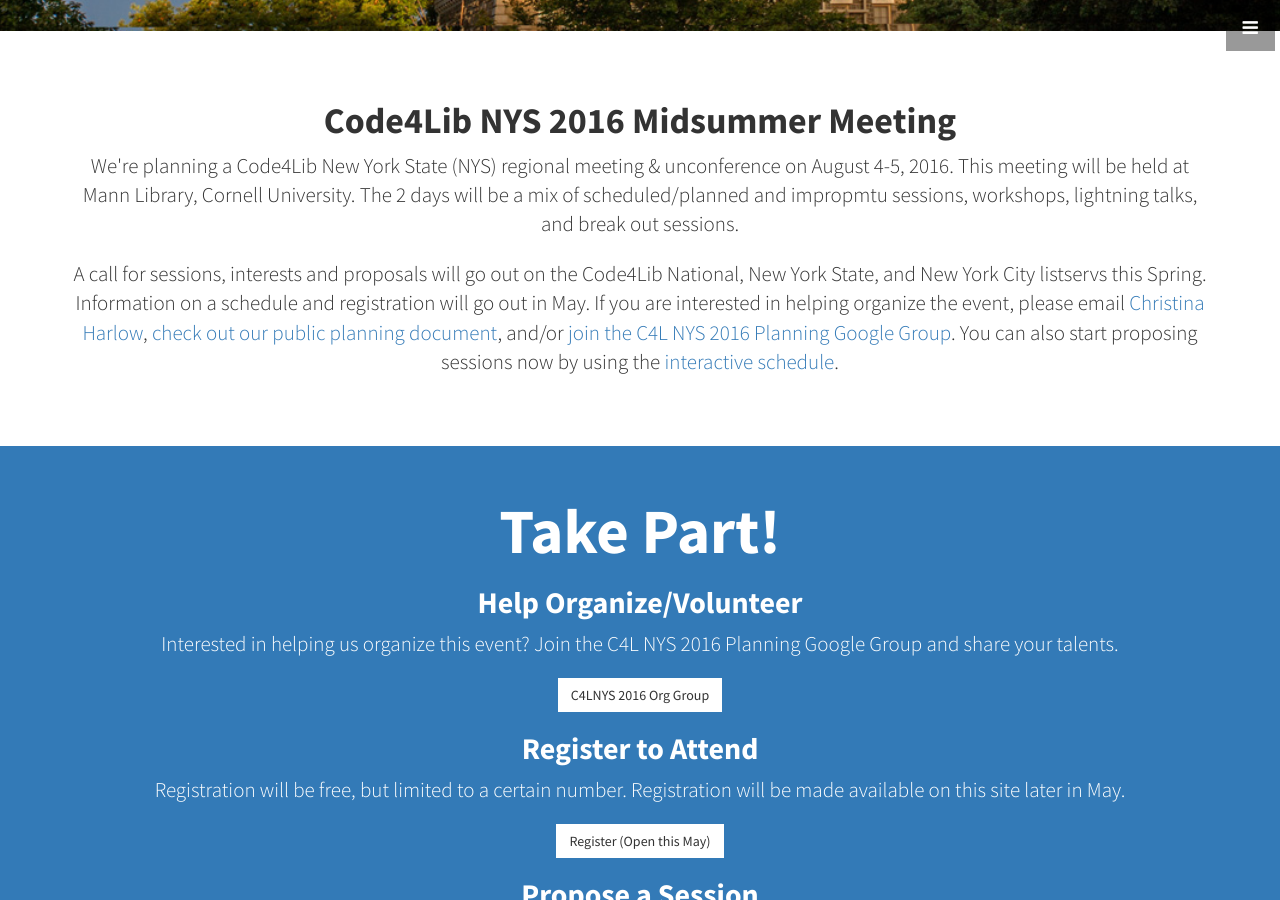
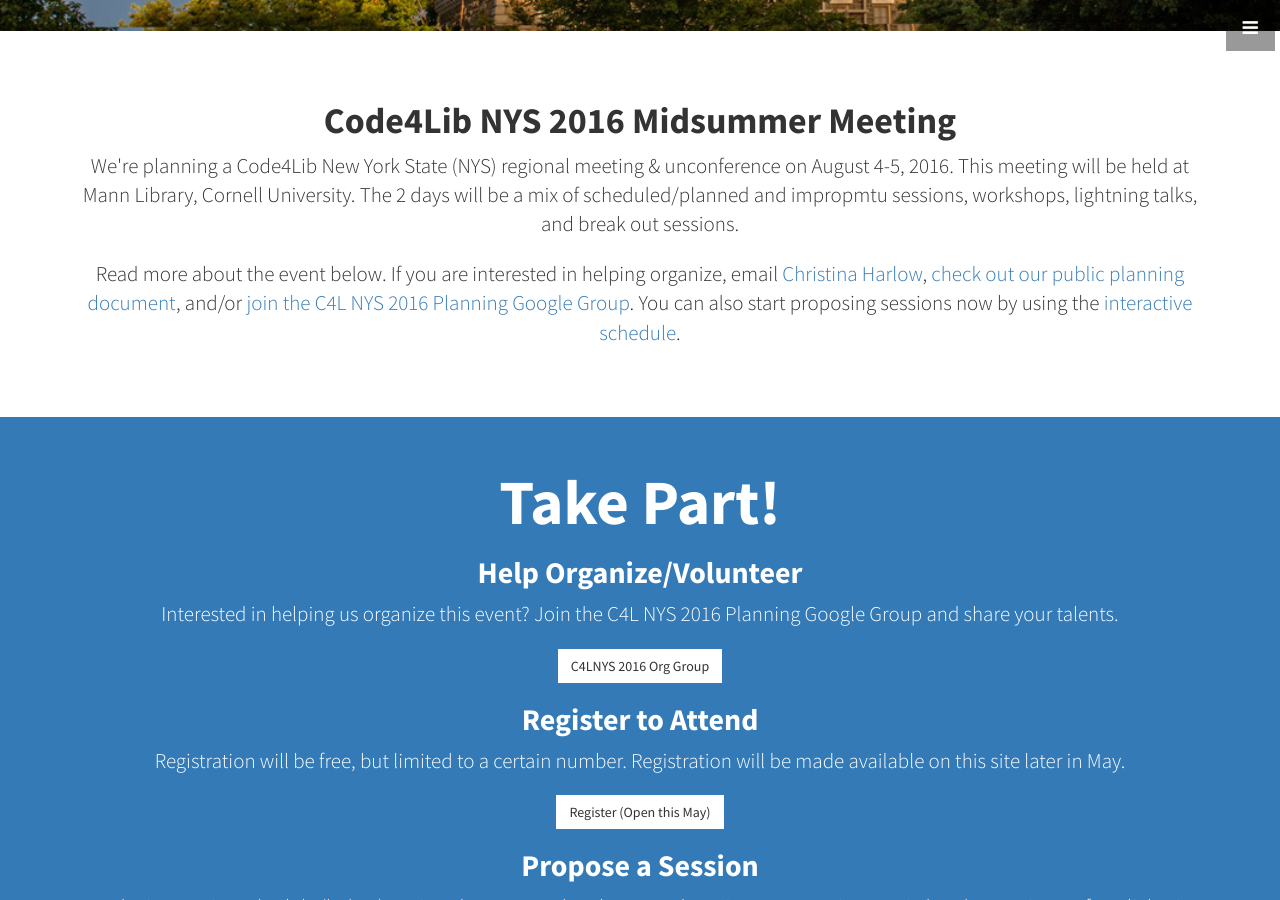
Before and after one commit to code4libNYS/2016, a Jekyll site: the page built from index.html, in a window 1280 px wide and 900 px high, scrolled down 869 px. Built offline with Jekyll 4.4.1, drawn with Linux system fonts in a browser that asks for light colours.

Commit message:
updated about for finalized details

```diff
--- a/_includes/about.html
+++ b/_includes/about.html
@@ -4,7 +4,7 @@
       <div class="col-lg-12 text-center">
         <h1><strong>Code4Lib NYS 2016 Midsummer Meeting</strong></h1>
         <p class="lead">We're planning a Code4Lib New York State (NYS) regional meeting &amp; unconference on August 4-5, 2016. This meeting will be held at Mann Library, Cornell University. The 2 days will be a mix of scheduled/planned and impropmtu sessions, workshops, lightning talks, and break out sessions.</p>
-        <p class="lead">A call for sessions, interests and proposals will go out on the Code4Lib National, New York State, and New York City listservs this Spring. Information on a schedule and registration will go out in May. If you are interested in helping organize the event, please email <a href="mailto:cmh329@cornell.edu">Christina Harlow</a>, <a href="http://bit.ly/c4lNYS16">check out our public planning document</a>, and/or <a href="https://groups.google.com/forum/#!forum/c4lnys-planning">join the C4L NYS 2016 Planning Google Group</a>. You can also start proposing sessions now by using the <a href="#sched">interactive schedule</a>.</p>
+        <p class="lead">Read more about the event below. If you are interested in helping organize, email <a href="mailto:cmh329@cornell.edu">Christina Harlow</a>, <a href="http://bit.ly/c4lNYS16">check out our public planning document</a>, and/or <a href="https://groups.google.com/forum/#!forum/c4lnys-planning">join the C4L NYS 2016 Planning Google Group</a>. You can also start proposing sessions now by using the <a href="#sched">interactive schedule</a>.</p>
       </div>
     </div>
     <!-- /.row -->
```
